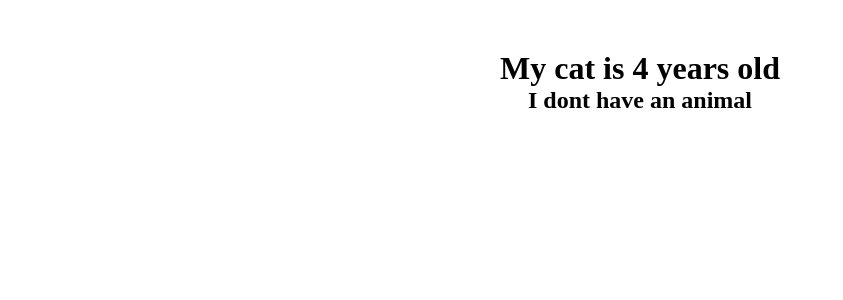
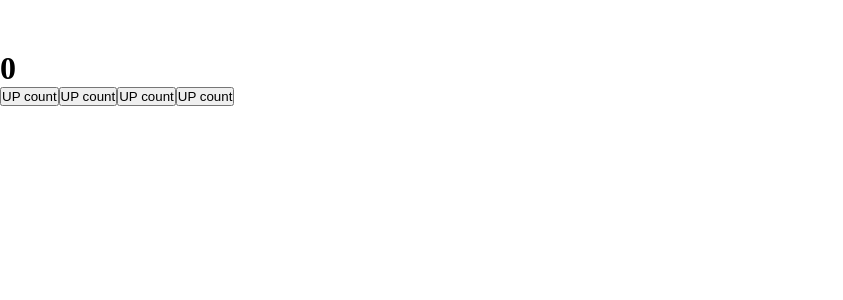
Before and after one commit to alex1001A/React-projects, a React (Create React App) app in the folder my-todolist-170524/: page / in a window 1280 px wide. Shown: the top 300 px of the page, without its empty margins (0-843 px from the left). Built offline with nearby package versions, Linux system fonts and the light colour scheme.

Commit message:
do another one todo + Counder in diff Components

```diff
--- a/my-todolist-170524/src/App.jsx
+++ b/my-todolist-170524/src/App.jsx
@@ -1,15 +1,28 @@
 import "./App.css";
-import MyComponent from "./components/MyComponent";
 
+import React, {useState} from "react";
+import Counter from "./components/Counter/Counter";
+import Button from "./components/Counter/Button";
 
 //'https://jsonplaceholder.typicode.com/users'
 
+
 export default function App() {
 
+const [count, setCount] = useState(0)
+
+const increment = () => {
+  setCount(prevCount => prevCount + 1)
+}
+
   return (
-    <div className="wrapper">
-      <MyComponent animal='cat' age={4} hasPet />
-      <MyComponent animal='dog' age={2} hasPet={false} />
+    <div>
+      <Counter count={count}/>
+      <Button upCount={increment}/>
+      <Button upCount={increment}/>
+      <Button upCount={increment}/>
+      <Button upCount={increment}/>
+
     </div>
   );
 }
--- /dev/null
+++ b/my-todolist-170524/src/components/Counter/Button.jsx
@@ -0,0 +1,9 @@
+import React from 'react'
+
+function Button({upCount}) {
+  return (
+    <button onClick={upCount}>UP count</button>
+  )
+}
+
+export default Button
--- /dev/null
+++ b/my-todolist-170524/src/components/Counter/Counter.jsx
@@ -0,0 +1,9 @@
+import React from 'react'
+
+function Counter({count}) {
+  return (
+    <h1>{count}</h1>
+  )
+}
+
+export default Counter
```
Also changed, not shown: my-todolist-170524/src/App-My-Component.jsx (added, +15 -0 lines).
